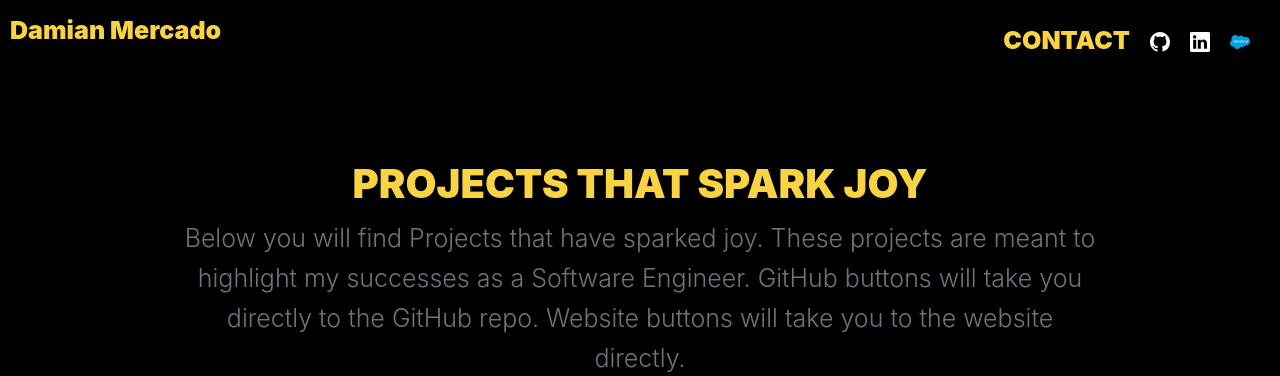
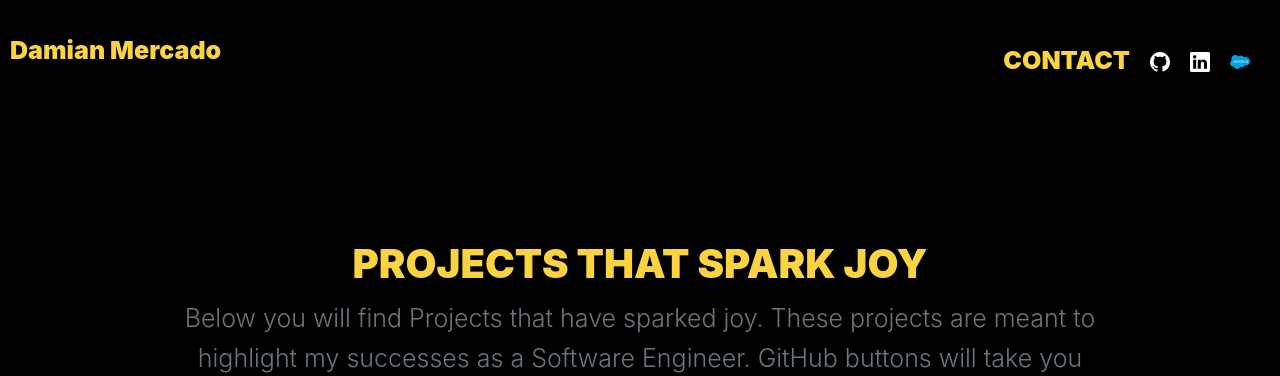
Before and after one commit to rocky-recon/Portfolio, a plain HTML site: page index.html in a window 1280 px wide. Shown: the top 376 px of the page. Drawn offline with nearby package versions, Linux system fonts and the light colour scheme.

Commit message:
fixed navbar issue.

```diff
--- a/Styles/styles.css
+++ b/Styles/styles.css
@@ -56,7 +56,6 @@ body {
 }
 
 #nav-bar {
-  position: fixed;
   width: 100%;
   z-index: 100;
   background: black;
--- a/index.html
+++ b/index.html
@@ -39,7 +39,7 @@
     <header
       class="d-flex flex-wrap justify-content-center py-3 mb-4 visible-lg-block"
     >
-      <nav class="navbar navbar-expand-lg sticky-top" id="nav-bar">
+      <nav class="navbar navbar-expand-lg" id="nav-bar">
         <div class="navbar-nav" id="brand-container">
           <a
             href="#"
```
